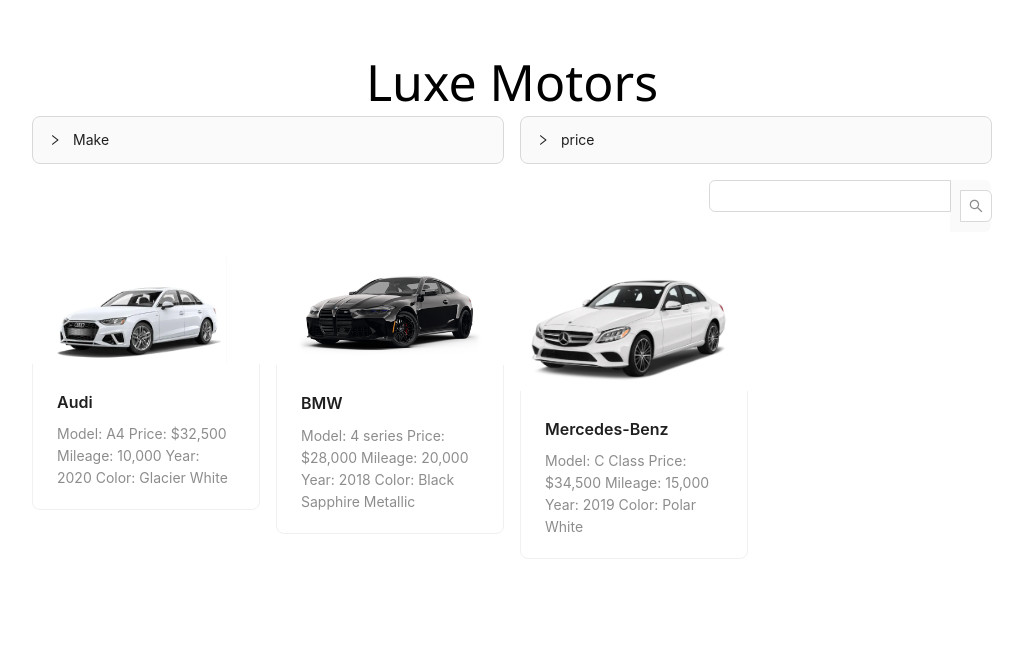
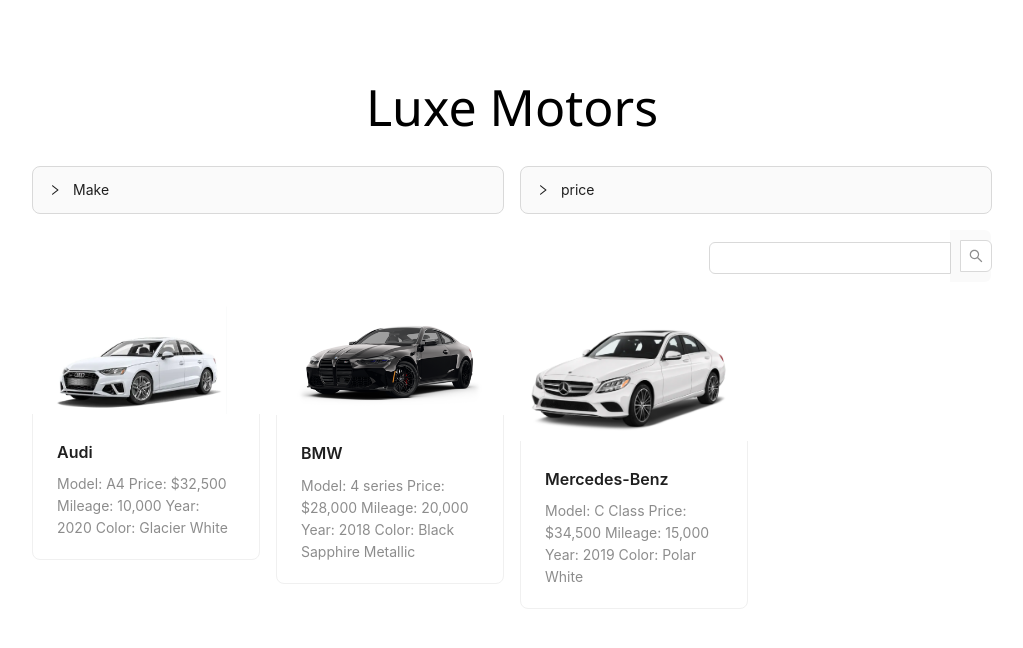
Before and after one commit to bechara-rizk/DealershipTeamOne, a Next.js app: page /home/ProductsPage in a window 1280 px wide. Shown: the top 648 px of the page, without its empty margins (128-1151 px from the left). Built offline with nearby package versions, Linux system fonts and the light colour scheme.

Commit message:
styling productspage

```diff
--- a/src/pages/home/ProductsPage.js
+++ b/src/pages/home/ProductsPage.js
@@ -36,7 +36,7 @@ function  ProductsPage(){
 
     return(
         <div className="Productpagecontainer" style={{ width: '75%', margin: '3rem auto' }}>
-        <div style={{ textAlign: 'center', margin:'0 50px 0'}}>
+        <div className="headercontainer" style={{ textAlign: 'center', margin:'0 50px 0'}}>
             <header className="Productheader">  Luxe Motors   </header>
         </div>
 
--- a/src/styles/ProductsPage.css
+++ b/src/styles/ProductsPage.css
@@ -7,3 +7,12 @@
     'Noto Color Emoji';
     align-items: center;
 }
+
+
+.ant-input{
+    margin-top: 11.75px;
+}
+
+.headercontainer{
+    padding: 25px;
+}
```
